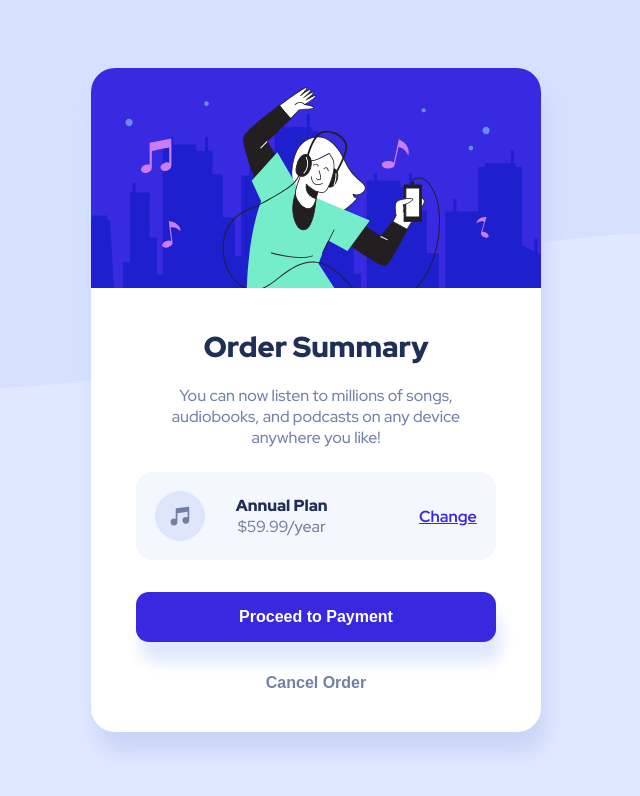
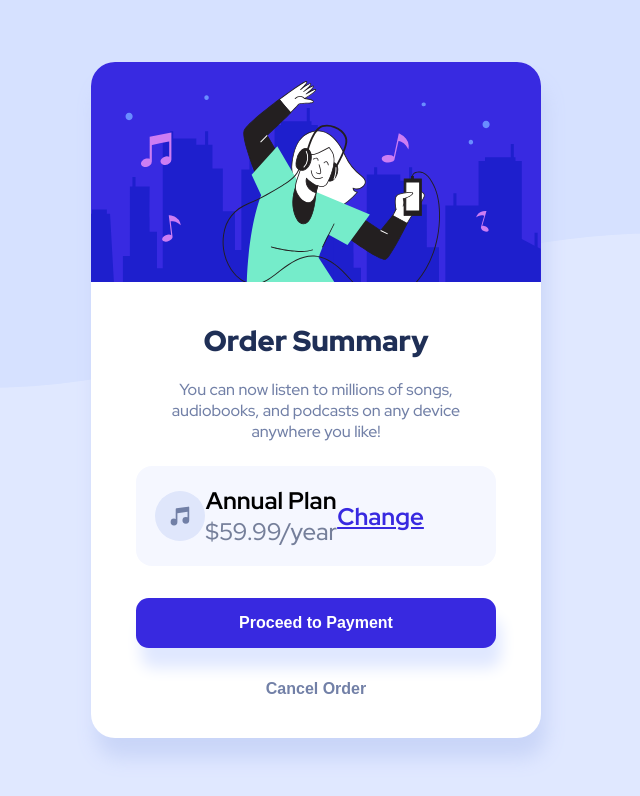
Before and after one commit to vongtham/Order-summary-component, a plain HTML site: page index.html in a window 1280 px wide. Shown: the whole page, without its empty margins (324-964 px from the left). Drawn offline with Linux system fonts and the light colour scheme.

Commit message:
edit font size box plan

```diff
--- a/index.html
+++ b/index.html
@@ -29,7 +29,7 @@
         </p>
         <div class="box-plan">
           <img src="images/icon-music.svg" alt="icon music">
-          <h4>Annual Plan<span>$59.99/year</span><h4>
+          <h2>Annual Plan<span>$59.99/year</span><h2>
           <a href="#">Change</a>
         </div>
         <button class="payment-btn">
```
